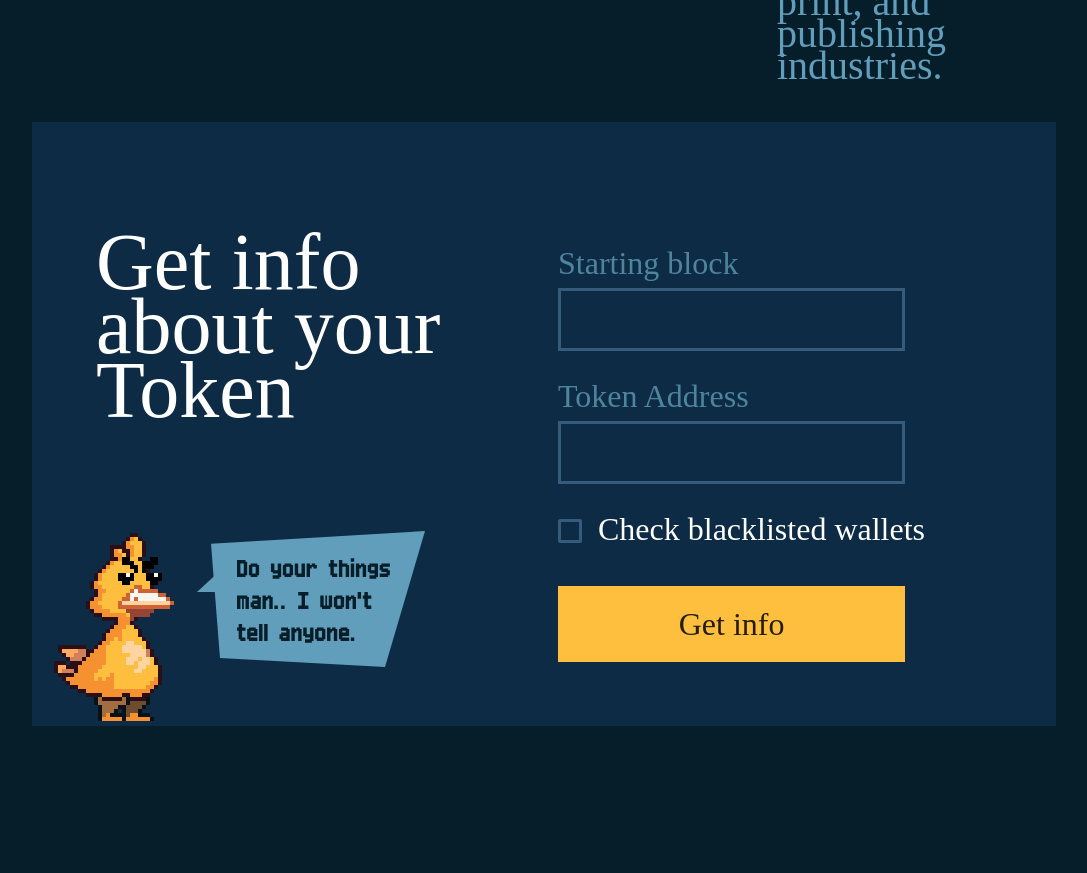
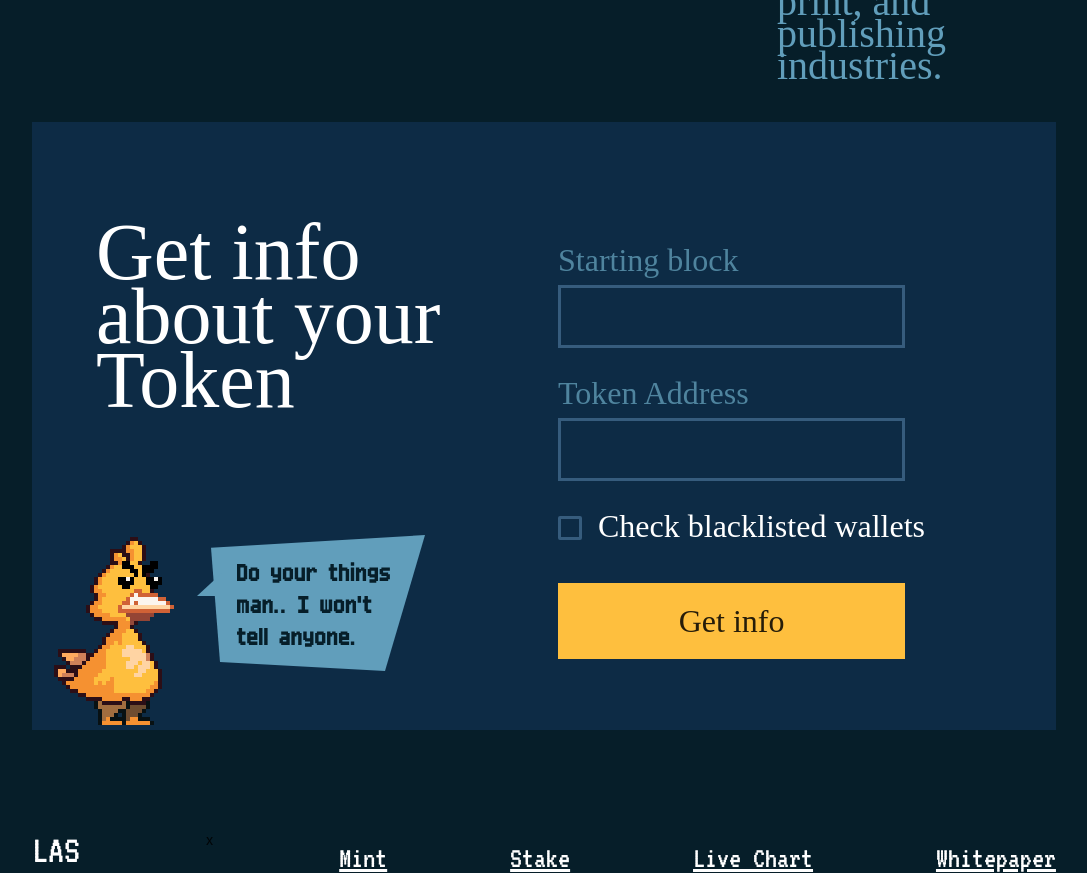
Before and after one commit to TukhtayevaRoziya/test_project, a Next.js app: page / in a window 1280 px wide. Shown: the part 620-1493 px from the top of the page, without its empty margins (96-1183 px from the left). Before the commit the page ends 1346 px from the top, so only its background shows below. Built offline with nearby package versions, Linux system fonts and the light colour scheme; a web font is replaced by a local one.

Commit message:
fix error

```diff
--- a/components/login/Login.jsx
+++ b/components/login/Login.jsx
@@ -1,6 +1,9 @@
 import React from "react";
 import style from "./login.module.css";
 import { Input } from "./Input";
+
+import {Navbar} from '../navbar/Navbar'
+
 export const Login = () => {
   return (
     <div className={style.Wrapper__Login}>
@@ -16,6 +19,9 @@ export const Login = () => {
         </div>
       </div>
       <Input />
+      <div className={style.Footer__Stayle}>
+      <Navbar display='none' smNavbarDisplay={'smNavbarDisplay'}/>
+      </div>
     </div>
   );
 };
--- a/components/login/login.module.css
+++ b/components/login/login.module.css
@@ -3,6 +3,9 @@ display: flex;
 }
 .block__duck__img{
   margin-top:1.7rem !important;
+}
+.Footer__Stayle{
+  margin:99px 0 35px 0  ;
 }
 .Wrapper {
   display: flex;
@@ -59,13 +62,13 @@ line-height: 26px;
   margin: 0 auto;
   justify-content: space-between;
   box-sizing: border-box;
-  padding: 64px 64px 0 0;
+  padding: 54px 64px 0 0;
 }
 .login__input h1 {
   font-style: normal;
   font-family: "Mini Pixel-7";
   font-weight: 400;
-  margin:44px 0 50px 64px ;
+  margin:44px 0 64px 64px ;
   font-size: 80px;
   line-height: 64px;
   width: 462px;
@@ -105,7 +108,7 @@ line-height: 26px;
 .Login__Block p {
   font-family: "Mini Pixel-7";
   font-style: normal;
-  width: 565px;
+  width: 555px;
   margin-top:-4rem;
   font-weight: 400;
   font-size: 40px;
--- a/components/navbar/Navbar.jsx
+++ b/components/navbar/Navbar.jsx
@@ -15,15 +15,6 @@ import Head from 'next/head';
 export const Navbar = ({display, smDisplay, smNavbarDisplay}) => {
   return (
     <>
-        <Head>
-        <title>LAS ANALYTICS</title>
-        <link rel="preconnect" href="https://fonts.googleapis.com" />
-        <link rel="preconnect" href="https://fonts.gstatic.com" crossOrigin />
-        <link
-          href="https://fonts.googleapis.com/css2?family=Playfair+Display&family=VT323&display=swap"
-          rel="stylesheet"
-        />
-      </Head>
     <div className={styles.navbar + ' ' + smDisplay}>
       <div className={styles.navbar__body}>
         <h1 className={styles.navbar__title}>LAS</h1>x
```
